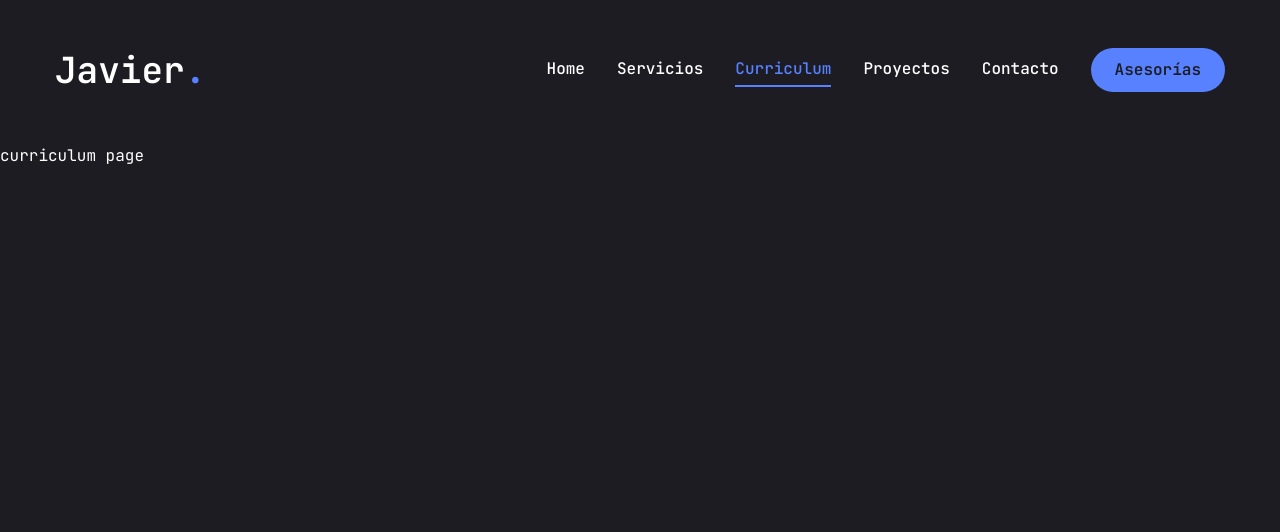
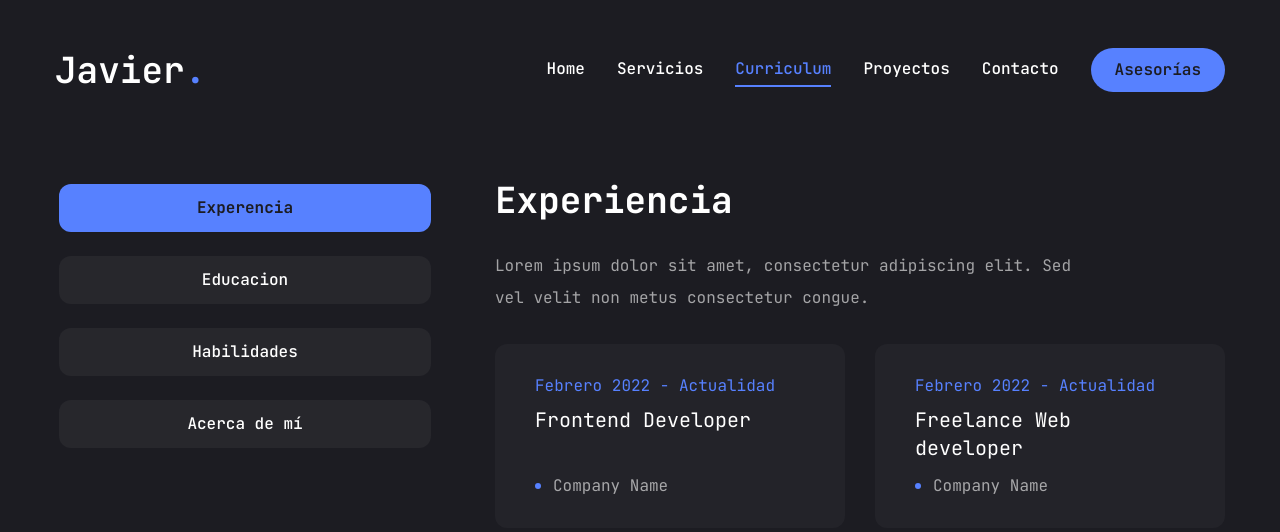
Before and after one commit to jatapsilver/Portfolio, a Next.js app in the folder front/: page /curriculum in a window 1280 px wide. Shown: the top 532 px of the page. Built offline with nearby package versions, Linux system fonts and the light colour scheme.

Commit message:
feature/curriculum

```diff
--- a/front/app/curriculum/page.jsx
+++ b/front/app/curriculum/page.jsx
@@ -1,7 +1,156 @@
+"use client";
 
+import { FaHtml5, FaCss3, FaJs, FaReact, FaFigma, FaNodeJs } from "react-icons/fa"
+import { SiTailwindcss, SiNextdotjs} from "react-icons/si"
+import { Tabs, TabsContent, TabsList, TabsTrigger} from "@/components/ui/tabs"
+import { Tooltip, TooltipContent, TooltipProvider, TooltipTrigger } from "@/components/ui/tooltip";
+import { ScrollArea } from "@/components/ui/scroll-area";
+import { motion } from "framer-motion"
+
+const about = {
+    title: "Acerca de mí",
+    description: "Lorem ipsum dolor sit amet, consectetur adipiscing elit. Sed vel velit non metus consectetur congue.",
+    info: [
+        {
+            fieldName: "Name",
+            fieldValue: "Javier Plata",
+        },
+        {
+            fieldName: "Phone",
+            fieldValue: "(+57) 300 783 77 58",
+        },
+        {
+            fieldName: "Experience",
+            fieldValue: "3 Años",
+        },
+
+    ],
+}
+
+const experience = {
+    icon: "ruta",
+    title: "Experiencia",
+    description: "Lorem ipsum dolor sit amet, consectetur adipiscing elit. Sed vel velit non metus consectetur congue.",
+    items: [
+        {
+            company: "Company Name",
+            title: "Frontend Developer",
+            duration: "Febrero 2022 - Actualidad",
+        },
+        {
+            company: "Company Name",
+            title: "Freelance Web developer",
+            duration: "Febrero 2022 - Actualidad",
+        }
+
+    ]
+}
+
+const education = {
+    icon: "ruta",
+    title: "Educación",
+    description: "Lorem ipsum dolor sit amet, consectetur adipiscing elit. Sed vel velit non metus consectetur congue.",
+    items: [
+        {
+            institution: "Universidad XYZ",
+            degree: "Ingeniería en Informática",
+            duration: "Febrero 2022 - Actualidad",
+        },
+    ]
+}
+
+const skills = {
+    title: "Habilidades",
+    description: "Habilidades",
+    skillList: [
+        {
+            name: "HTML5",
+            icon: <FaHtml5 />,
+        },
+        {
+            name: "CSS3",
+            icon: <FaCss3 />,
+        },
+        {
+            name: "JavaScript",
+            icon: <FaJs />,
+        },
+        {
+            name: "ReactJS",
+            icon: <FaReact />,
+        },
+        {
+            name: "Tailwind CSS",
+            icon: <SiTailwindcss />,
+        },
+        {
+            name: "Next.js",
+            icon: <SiNextdotjs />,
+        },
+        {
+            name: "Node.js",
+            icon: <FaNodeJs />,
+        },
+        {
+            name: "Figma",
+            icon: <FaFigma />,
+        },
+    ]
+}
 const Curriculum = () => {
-
-    return <div>curriculum page</div>
+    return (
+    <motion.div
+    initial={{opacity: 0}}
+    animate={{
+        opacity: 1,
+        transition: { delay: 2.4, duration: 0.4, ease: "easeIn" },
+    }}
+    className="min-h-[80vh] flex items-center justify-center py-12 xl:py-0"
+    >
+    <div className="container mx-auto rounded">
+        <Tabs defaultValue="experience" className="flex flex-col xl:flex-row gap-[60px] rounded">
+            <TabsList className="flex flex-col w-full max-w-[380px] mx-auto xl:mx-0 gap-6">
+                <TabsTrigger value="experience">Experencia</TabsTrigger>
+                <TabsTrigger value="education">Educacion</TabsTrigger>
+                <TabsTrigger value="skills">Habilidades</TabsTrigger>
+                <TabsTrigger value="about">Acerca de mí</TabsTrigger>
+            </TabsList>
+            <div className="min-h-[70vh] w-full">
+                <TabsContent value="experience" className="w-full">
+                    <div className="flex flex-col gap-[30px] text-center xl:text-left">
+                        <h3 className="text-4xl font-bold ">{experience.title}</h3>
+                        <p className="max-w-[600px] text-white/60 mx-auto xl:mx-0">{experience.description}</p>
+                        <ScrollArea>
+                            <ul className="grid grid-cols-1 lg:grid-cols-2 gap-[30px]">
+                                {experience.items.map((item, index)=> {
+                                    return(
+                                    <li key={index} className="bg-[#232329] h-[184px] py-6 px-10 rounded-xl flex flex-col justify-center items-center lg:items-start gap-1">
+                                        <span className="text-accent">{item.duration}</span>
+                                        <h3 className="text-xl max-w-[260px] min-h-[60px] text-center lg:text-left">{item.title}</h3>
+                                        <div className="flex items-center gap-3">
+                                            <span className="w-[6px] h-[6px] rounded-full bg-accent"></span>
+                                            <p className="text-white/60">{item.company}</p>
+                                        </div>
+                                    </li>
+                                    )
+                                })}
+                            </ul>
+                        </ScrollArea>
+                    </div>
+                </TabsContent>
+                <TabsContent value="education" className="w-full">
+                    educacion
+                </TabsContent>
+                <TabsContent value="skills" className="w-full">
+                    habilidades
+                </TabsContent>
+                <TabsContent value="about" className="w-full">
+                    Acerca de mi
+                </TabsContent>
+            </div>
+        </Tabs>
+    </div>
+    </motion.div>)
 }
 
 export default Curriculum
--- a/front/app/globals.css
+++ b/front/app/globals.css
@@ -19,6 +19,11 @@
   .h3 {
     @apply text-[20px] xl:text-[24px] leading-[1.1] font-semibold;
   }
+  .text-outline {
+    -webkit-text-stroke: 1px #ffffff;
+  }
+
+  .text-outline-hover {
+    -webkit-text-stroke: 1px #5781ff;
+  }
 }
-
-/*nos quedamos en el minuto 1:28:06*/
--- a/front/app/page.jsx
+++ b/front/app/page.jsx
@@ -1,3 +1,5 @@
+"use client";
+
 import { Button } from "@/components/ui/button";
 import { FiDownload } from "react-icons/fi"
 
@@ -7,6 +9,14 @@ import Photo from "@/components/ui/Photo";
 import Stats from "@/components/ui/Stats";
 
 const Home = () => {
+
+  const handleDownloadCV = () => {
+    const link = document.createElement("a");
+    link.href = "/assets/CV/CV.pdf"
+    link.download = "Javier-Plata-CV.pdf"
+    link.click();
+  }
+
   return <section className="h-full">
     <div className="container mx-auto h-full">
       <div className="flex flex-col xl:flex-row items-center justify-between xl:pt-8 xl:pb-24">
@@ -19,7 +29,12 @@ const Home = () => {
           Soy un desarrollador full stack con experiencia en frontend y backend, enfocado en entregar soluciones eficientes y escalables.
           </p>
           <div className="flex flex-col xl:flex-row items-center gap-8">
-            <Button variant="outline" size="lg" className="uppercase flex items-center gap-2">
+            <Button
+            variant="outline"
+            size="lg"
+            className="uppercase flex items-center gap-2"
+            onClick={handleDownloadCV}
+            >
               <span>Descargar CV</span>
               <FiDownload className="text-xl"/>
             </Button>
--- a/front/components/ui/scroll-area.tsx
+++ b/front/components/ui/scroll-area.tsx
@@ -46,3 +46,5 @@ const ScrollBar = React.forwardRef<
 ScrollBar.displayName = ScrollAreaPrimitive.ScrollAreaScrollbar.displayName
 
 export { ScrollArea, ScrollBar }
+
+// {quedamos en el minuto 2:00:37}
--- /dev/null
+++ b/front/components/ui/tabs.tsx
@@ -0,0 +1,55 @@
+"use client"
+
+import * as React from "react"
+import * as TabsPrimitive from "@radix-ui/react-tabs"
+
+import { cn } from "@/lib/utils"
+
+const Tabs = TabsPrimitive.Root
+
+const TabsList = React.forwardRef<
+  React.ElementRef<typeof TabsPrimitive.List>,
+  React.ComponentPropsWithoutRef<typeof TabsPrimitive.List>
+>(({ className, ...props }, ref) => (
+  <TabsPrimitive.List
+    ref={ref}
+    className={cn(
+      "inline-flex h-auto rounded-md p-1 text-primary",
+      className
+    )}
+    {...props}
+  />
+))
+TabsList.displayName = TabsPrimitive.List.displayName
+
+const TabsTrigger = React.forwardRef<
+  React.ElementRef<typeof TabsPrimitive.Trigger>,
+  React.ComponentPropsWithoutRef<typeof TabsPrimitive.Trigger>
+>(({ className, ...props }, ref) => (
+  <TabsPrimitive.Trigger
+    ref={ref}
+    className={cn(
+      "inline-flex items-center w-full bg-[#27272c] justify-center whitespace-nowrap text-white rounded-xl p-3 text-base font-medium ring-offset-white transition-all disabled:pointer-events-none disabled:opacity-50 data-[state=active]:bg-accent data-[state=active]:text-primary data-[state=active]:font-bold data-[state=active]:shadow-sm",
+      className
+    )}
+    {...props}
+  />
+))
+TabsTrigger.displayName = TabsPrimitive.Trigger.displayName
+
+const TabsContent = React.forwardRef<
+  React.ElementRef<typeof TabsPrimitive.Content>,
+  React.ComponentPropsWithoutRef<typeof TabsPrimitive.Content>
+>(({ className, ...props }, ref) => (
+  <TabsPrimitive.Content
+    ref={ref}
+    className={cn(
+      "min-h-[480px] ring-offset-white focus-visible:outline-none focus-visible:ring-2 focus-visible:ring-slate-950 focus-visible:ring-offset-2 dark:ring-offset-slate-950 dark:focus-visible:ring-slate-300",
+      className
+    )}
+    {...props}
+  />
+))
+TabsContent.displayName = TabsPrimitive.Content.displayName
+
+export { Tabs, TabsList, TabsTrigger, TabsContent }
--- a/front/package.json
+++ b/front/package.json
@@ -13,6 +13,7 @@
     "@radix-ui/react-scroll-area": "^1.2.1",
     "@radix-ui/react-select": "^2.1.2",
     "@radix-ui/react-slot": "^1.1.0",
+    "@radix-ui/react-tabs": "^1.1.1",
     "@radix-ui/react-tooltip": "^1.1.4",
     "class-variance-authority": "^0.7.0",
     "clsx": "^2.1.1",
@@ -23,6 +24,7 @@
     "react-countup": "^6.5.3",
     "react-dom": "^18.3.1",
     "react-icons": "^5.4.0",
+    "shadcn-ui": "^0.9.4",
     "tailwind-merge": "^2.5.4",
     "tailwindcss-animate": "^1.0.7"
   },
--- a/front/tsconfig.json
+++ b/front/tsconfig.json
@@ -22,6 +22,6 @@
       "@/*": ["./*"]
     }
   },
-  "include": ["next-env.d.ts", "**/*.ts", "**/*.tsx", ".next/types/**/*.ts", "components/ui/tooltip.jsx", "app/page.jsx", "components/ui/Socials.jsx"],
+  "include": ["next-env.d.ts", "**/*.ts", "**/*.tsx", ".next/types/**/*.ts", "components/ui/tooltip.tsx", "app/page.jsx", "components/ui/Socials.jsx"],
   "exclude": ["node_modules"]
 }
```
Also changed, not shown: front/app/servicios/page.jsx (+9 -9 lines), front/components/ui/tooltip.tsx (renamed from front/components/ui/tooltip.jsx), 2 other files (tests, documents, lock files or other folders).
